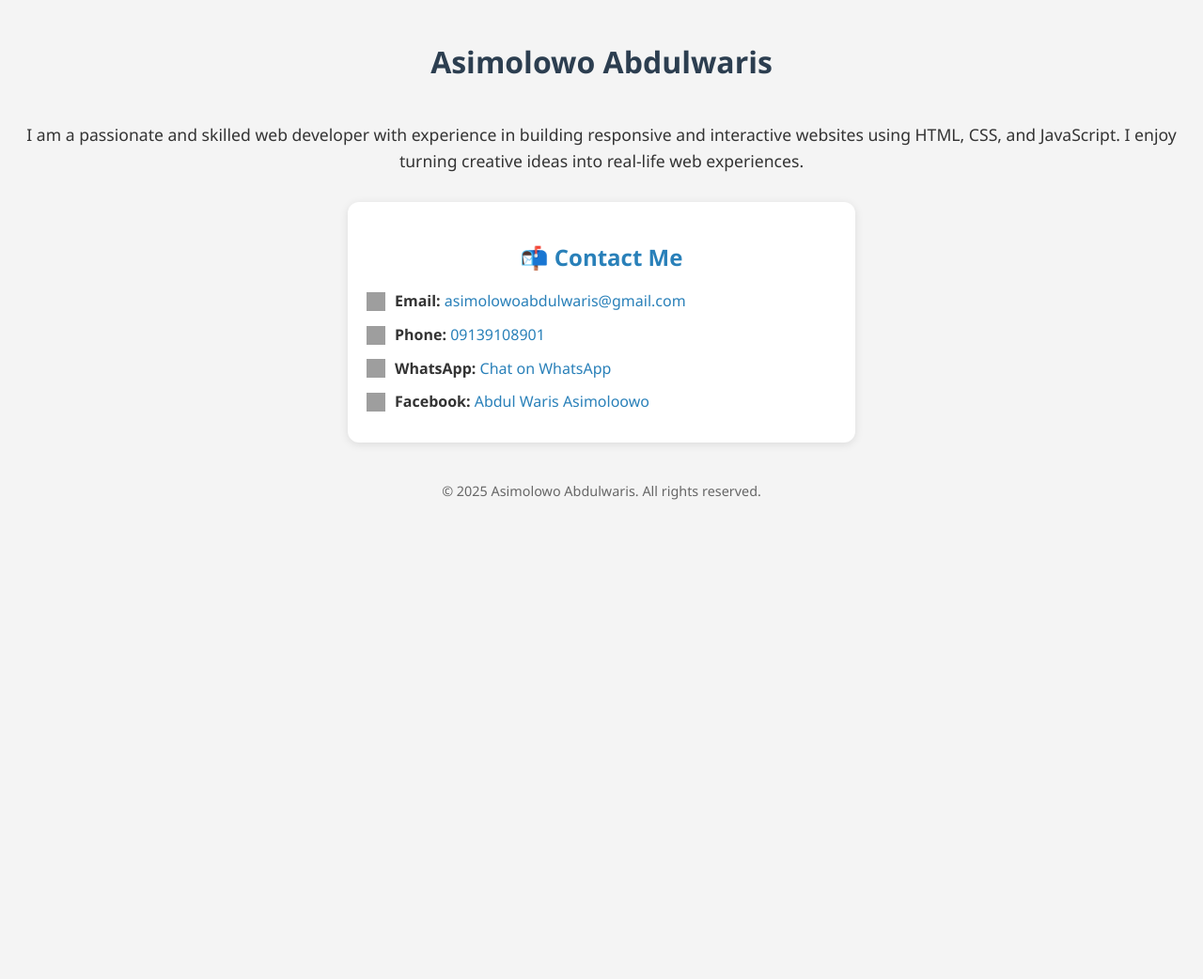
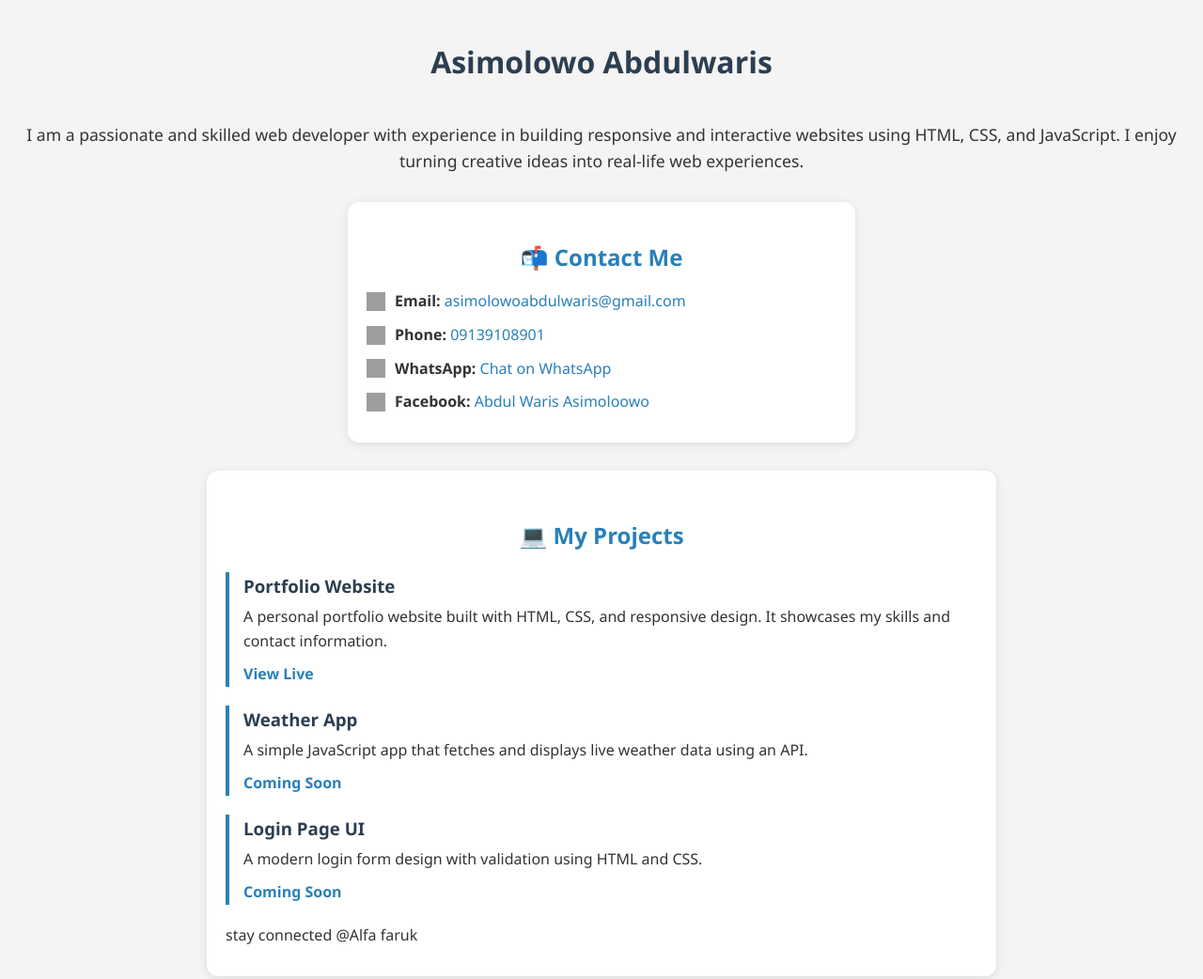
Before and after one commit to asimolowoabdulWaris/my-P-website-, a plain HTML site: page index.html in a window 1280 px wide. Shown: the top 1042 px of the page at 94% size. Before the commit the page ends 800 px from the top, so only its background shows below. Drawn offline with Linux system fonts and the light colour scheme; grey boxes are pictures that could not be loaded.

Commit message:
Add files via upload

```diff
--- a/index.html
+++ b/index.html
@@ -70,6 +70,42 @@
       margin-top: 40px;
       color: #666;
     }
+    .projects {
+  background-color: #fff;
+  padding: 30px 20px;
+  margin: 30px auto;
+  max-width: 800px;
+  border-radius: 12px;
+  box-shadow: 0 2px 10px rgba(0,0,0,0.1);
+}
+
+.projects h2 {
+  text-align: center;
+  color: #2980b9;
+  margin-bottom: 20px;
+}
+
+.project {
+  margin-bottom: 20px;
+  border-left: 4px solid #2980b9;
+  padding-left: 15px;
+}
+
+.project h3 {
+  margin: 0;
+  color: #2c3e50;
+}
+
+.project p {
+  margin: 5px 0 10px;
+}
+
+.project a {
+  color: #2980b9;
+  text-decoration: none;
+  font-weight: bold;
+}
+
 
     @media screen and (max-width: 600px) {
       body {
@@ -107,6 +143,29 @@
     <p><img src="https://img.icons8.com/ios-filled/50/000000/whatsapp.png" alt="WhatsApp Icon"><strong>WhatsApp:</strong>&nbsp; <a href="https://wa.me/2349139108901" target="_blank">Chat on WhatsApp</a></p>
     <p><img src="https://img.icons8.com/ios-filled/50/000000/facebook.png" alt="Facebook Icon"><strong>Facebook:</strong>&nbsp; <a href="https://facebook.com/abdul.waris.asimoloowo" target="_blank">Abdul Waris Asimoloowo</a></p>
   </section>
+    <section class="projects">
+    <h2>💻 My Projects</h2>
+
+    <div class="project">
+      <h3>Portfolio Website</h3>
+      <p>A personal portfolio website built with HTML, CSS, and responsive design. It showcases my skills and contact information.</p>
+      <a href="https://asimolowoabdulWaris.github.io/my-P-website-/" target="_blank">View Live</a>
+    </div>
+
+    <div class="project">
+      <h3>Weather App</h3>
+      <p>A simple JavaScript app that fetches and displays live weather data using an API.</p>
+      <a href="#">Coming Soon</a>
+    </div>
+
+    <div class="project">
+      <h3>Login Page UI</h3>
+      <p>A modern login form design with validation using HTML and CSS.</p>
+      <a href="#">Coming Soon</a>
+    </div>
+     stay connected @Alfa faruk
+  </section>
+
 
   <footer>
     &copy; 2025 Asimolowo Abdulwaris. All rights reserved.
```
